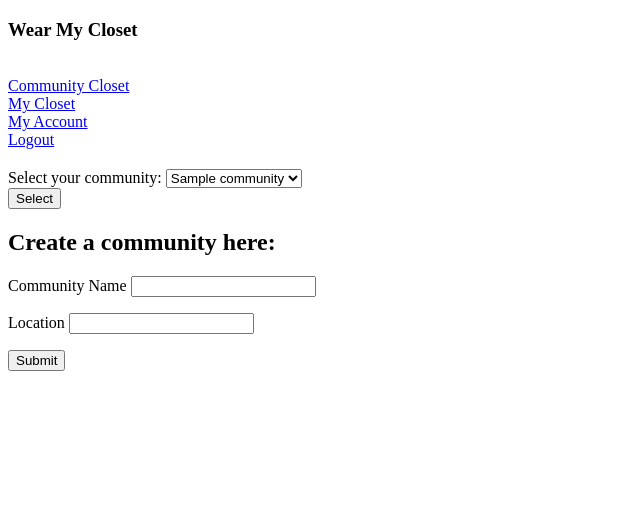
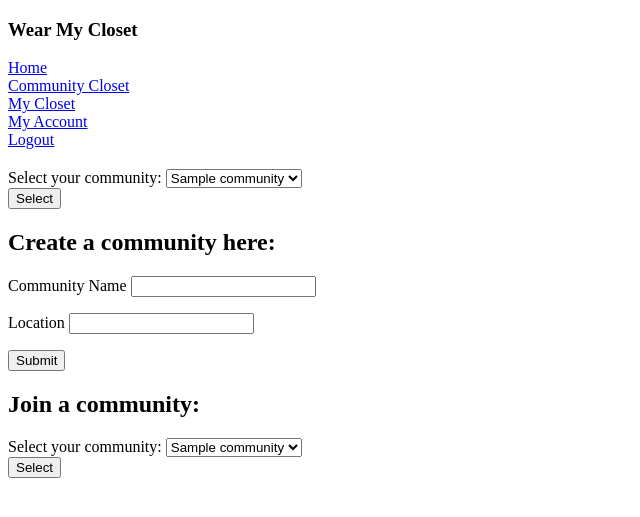
Before and after one commit to lauradoc/Wear-My-Closet, a Flask app: page /community in a window 1280 px wide. Shown: the top 517 px of the page, without its empty margins (0-640 px from the left). Run offline with Flask 2, Linux system fonts and the light colour scheme; the visitor is signed in with stand-in values (Sample User, id 1); tables that the repository leaves empty hold one stand-in row (values such as "Sample post").

Commit message:
added home route to base

```diff
--- a/crud.py
+++ b/crud.py
@@ -1,6 +1,6 @@
 """CRUD operations. Utility functions for creating data"""
 
-from model import db, User, Category, Item, Checkout, Status, Community, Community_member, connect_to_db
+from model import db, User, Category, Item, Checkout, Status, Community, CommunityMember, connect_to_db
 
 
 def create_user(email, password, city, phone):
@@ -98,13 +98,20 @@ def get_all_communities():
 def create_community_member(community_id, user_id):
     """Create and return members of community"""
 
-    community_member = Community_member(community_id=community_id, user_id=user_id)
+    community_member = CommunityMember(community_id=community_id, user_id=user_id)
 
     db.session.add(community_member)
     db.session.commit()
 
     return community_member
 
+def get_community_users(community_name):
+
+    communities = db.session.query(Community, CommunityMember).join(CommunityMember).all()
+
+    for community, community_member in communities:
+        if community.community_name == community_name:
+            print(CommunityMember.user_id)
 
 if __name__ == '__main__':
     from server import app
--- a/model.py
+++ b/model.py
@@ -93,7 +93,7 @@ class Community(db.Model):
     def __repr__(self):
         return f'<Community community_id={self.community_id} name={self.community_name}>'
 
-class Community_member(db.Model):
+class CommunityMember(db.Model):
     """Identifies what community a user is in"""
 
     __tablename__ = 'community_members'
--- a/server.py
+++ b/server.py
@@ -60,8 +60,9 @@ def handle_login():
 
 @app.route('/home')
 def show_homepage():
-
-    return render_template('home.html')
+    if 'email' in session:
+        email = request.args.get('email')
+        return render_template('home.html', email=email)
 
 
 @app.route('/mycloset')
@@ -130,9 +131,9 @@ def create_community():
 
 @app.route('/communitycloset')
 def view_community_closet():
-    community = request.form.get("communities")
+    community = request.args.get("communities")
     if community:
-        print()
+        return render_template('mycloset.html')
 
 # @app.route('/myaccount')
 # def my_checkouts():
--- a/static/js/communityCloset.js
+++ b/static/js/communityCloset.js
@@ -3,9 +3,9 @@
 $('#my-community-form').on('submit', (evt) => {
     evt.preventDefault();
 
-    const formValues = ('#my-community-form').serialize();
-    console.log(formValues)
-    $.get('/communitycloset', formValues, (res) => {
-        alert(`Going to ${res} closet!`);
-    });
+    // const formValues = {
+    //     'community': $('#select-community').val()
+    // };
+    // console.log(formValues)
+    $.get('/mycloset' );
 });
--- a/templates/base.html
+++ b/templates/base.html
@@ -8,6 +8,7 @@
 <body>
 
   <h3>Wear My Closet</h3>
+  <a type="button" id="home-button" href="/home">Home</a>
   <br>
   <a type="button" id="community-closet" href="/community">Community Closet</a>
   <br>
@@ -28,6 +29,6 @@
   {% endwith %}
   </p>
   {% block body %} HERE IS THE BODY {% endblock %}
-  <script src="/static/js/uploadPhotos.js"></script>
+  <script src="/static/js/communityCloset.js"></script>
 </body>
 </html>
--- a/templates/communitycloset.html
+++ b/templates/communitycloset.html
@@ -31,4 +31,16 @@
     </p>
   </form>
 
+<h2>Join a community:</h2>
+<form action="/community" method="POST" id="my-community-form">
+  Select your community:
+  <select name="communities">
+      {% for community in communities %}
+      <option id="select-community" value="{{ community.community_name }}">{{ community.community_name }}</option>
+      {% endfor %}
+  </select>
+  <br>
+  <button type="submit" id="upload-item" action="/community">Select</button>
+  <br>
+</form>
   {% endblock %}
```
